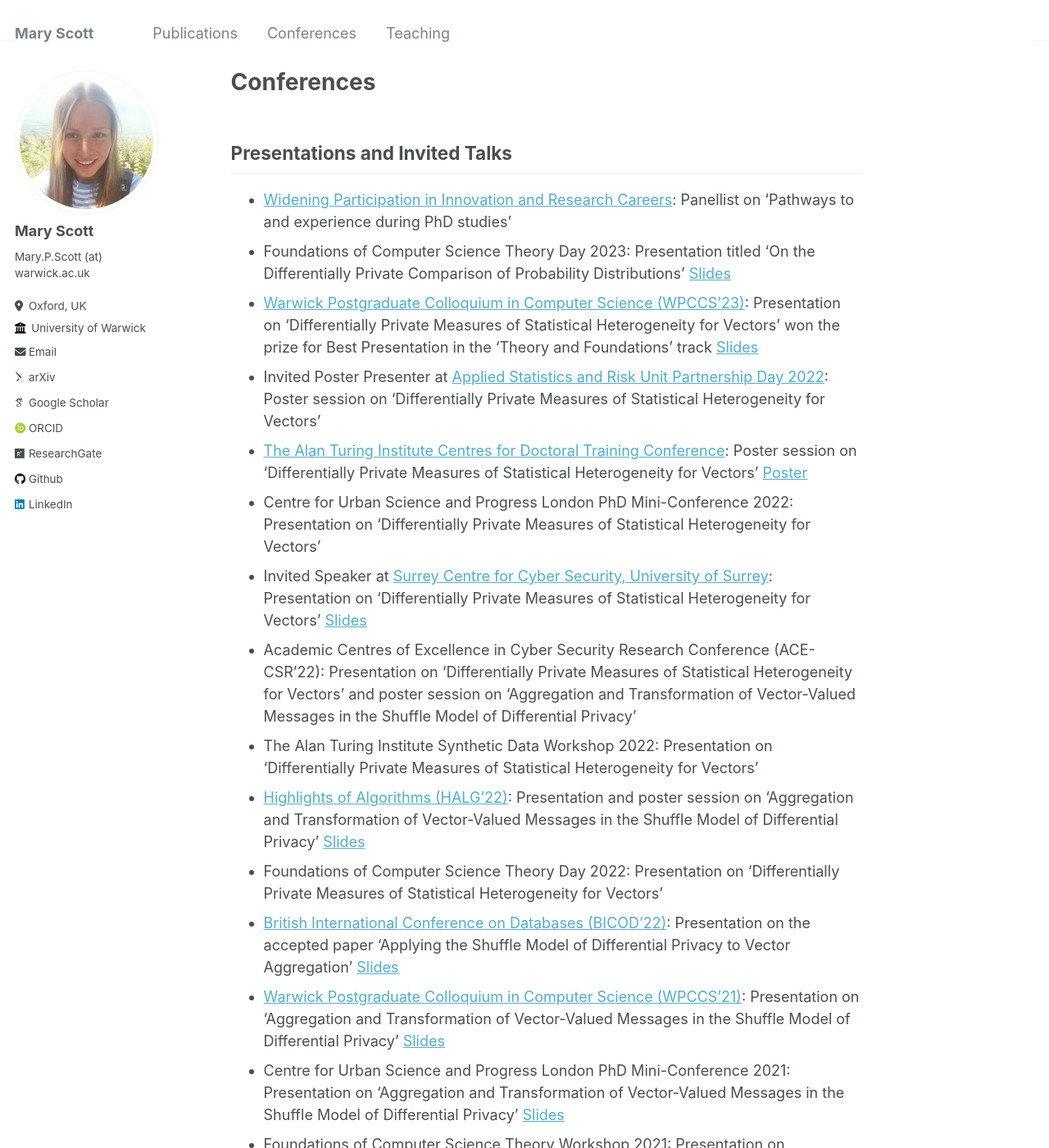
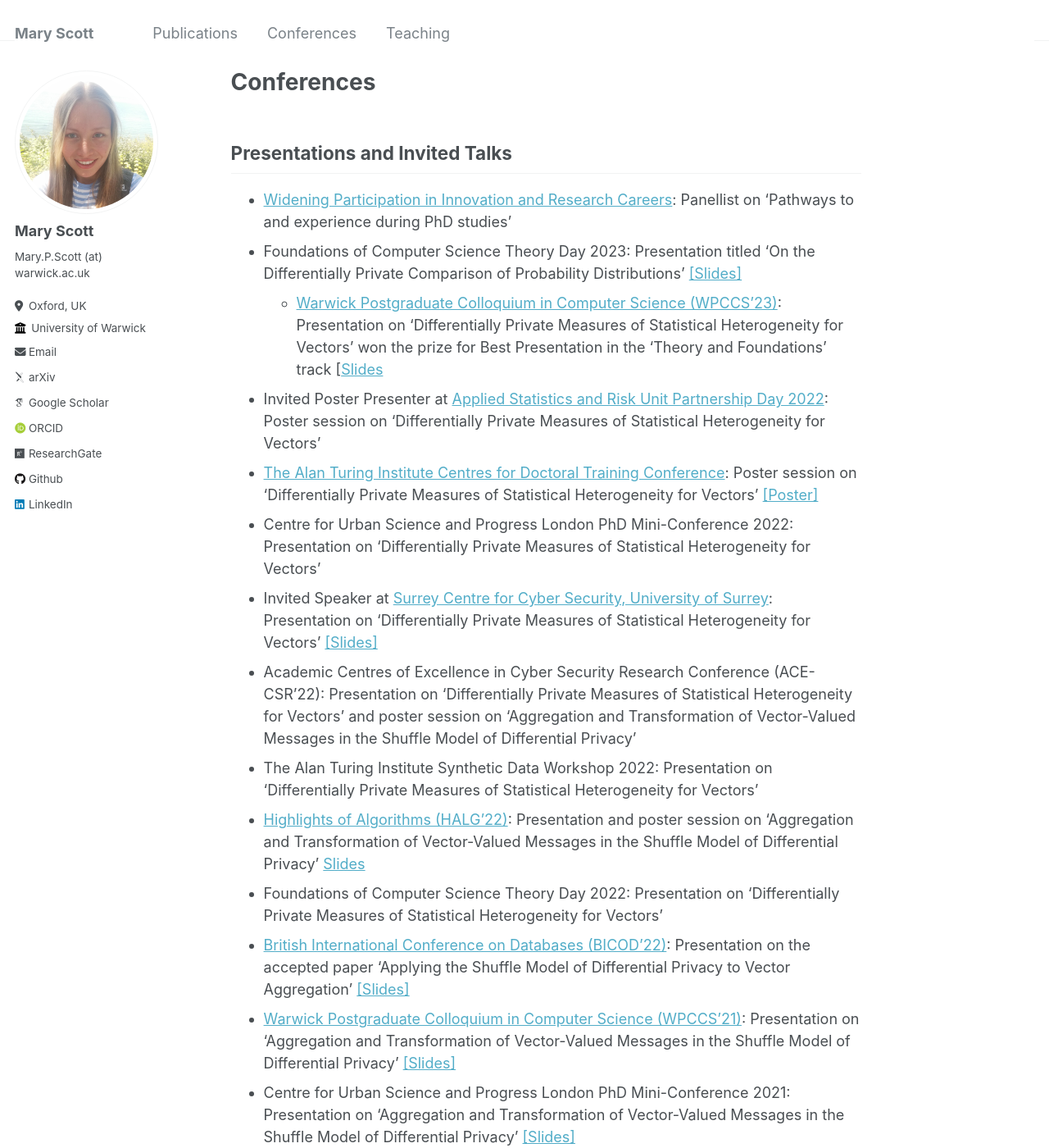
Before and after one commit to mary-python/mary-python.github.io, a Jekyll site: the page built from _pages/conferences.md, in a window 1280 px wide and 1400 px high. Shown: the whole window at 82% size. Built offline with Jekyll 4.4.1, drawn with Linux system fonts in a browser that asks for light colours; some web fonts are replaced; some of the changed text lies outside the part shown.

```diff
--- a/_pages/conferences.md
+++ b/_pages/conferences.md
@@ -11,26 +11,26 @@ Presentations and Invited Talks
 ------
 
 * [Widening Participation in Innovation and Research Careers](https://warwick.ac.uk/fac/sci/statistics/postgrad/research/wideningparticipation/): Panellist on 'Pathways to and experience during PhD studies'
-* Foundations of Computer Science Theory Day 2023: Presentation titled 'On the Differentially Private Comparison of Probability Distributions' [Slides](/talks/Mary Scott DP comparison of prob dists.pptx)
-* [Warwick Postgraduate Colloquium in Computer Science (WPCCS'23)](https://warwick.ac.uk/fac/sci/dcs/research/wpccs/wpccs23/): Presentation on 'Differentially Private Measures of Statistical Heterogeneity for Vectors' won the prize for Best Presentation in the 'Theory and Foundations' track [Slides](/talks/Mary Scott WPCCS slides.pptx)
+* Foundations of Computer Science Theory Day 2023: Presentation titled 'On the Differentially Private Comparison of Probability Distributions' [[Slides]](/talks/Mary Scott DP comparison of prob dists.pptx)
+  * [Warwick Postgraduate Colloquium in Computer Science (WPCCS'23)](https://warwick.ac.uk/fac/sci/dcs/research/wpccs/wpccs23/): Presentation on 'Differentially Private Measures of Statistical Heterogeneity for Vectors' won the prize for Best Presentation in the 'Theory and Foundations' track [[Slides](/talks/Mary Scott WPCCS slides.pptx)
 * Invited Poster Presenter at [Applied Statistics and Risk Unit Partnership Day 2022](https://warwick.ac.uk/fac/sci/statistics/asru/registration-page-2022n/): Poster session on 'Differentially Private Measures of Statistical Heterogeneity for Vectors'
-* [The Alan Turing Institute Centres for Doctoral Training Conference](https://www.eventsforce.net/turingevents/frontend/reg/thome.csp?pageID=78543&eventID=226&traceRedir=2): Poster session on 'Differentially Private Measures of Statistical Heterogeneity for Vectors' [Poster](/talks/Mary Scott academic poster.pdf)
+* [The Alan Turing Institute Centres for Doctoral Training Conference](https://www.eventsforce.net/turingevents/frontend/reg/thome.csp?pageID=78543&eventID=226&traceRedir=2): Poster session on 'Differentially Private Measures of Statistical Heterogeneity for Vectors' [[Poster]](/talks/Mary Scott academic poster.pdf)
 * Centre for Urban Science and Progress London PhD Mini-Conference 2022: Presentation on 'Differentially Private Measures of Statistical Heterogeneity for Vectors'
-* Invited Speaker at [Surrey Centre for Cyber Security, University of Surrey](https://www.surrey.ac.uk/surrey-centre-cyber-security): Presentation on 'Differentially Private Measures of Statistical Heterogeneity for Vectors' [Slides](/talks/Mary Scott talk slides.pptx)
+* Invited Speaker at [Surrey Centre for Cyber Security, University of Surrey](https://www.surrey.ac.uk/surrey-centre-cyber-security): Presentation on 'Differentially Private Measures of Statistical Heterogeneity for Vectors' [[Slides]](/talks/Mary Scott talk slides.pptx)
 * Academic Centres of Excellence in Cyber Security Research Conference (ACE-CSR'22): Presentation on 'Differentially Private Measures of Statistical Heterogeneity for Vectors' and poster session on 'Aggregation and Transformation of Vector-Valued Messages in the Shuffle Model of Differential Privacy'
 * The Alan Turing Institute Synthetic Data Workshop 2022: Presentation on 'Differentially Private Measures of Statistical Heterogeneity for Vectors'
 * [Highlights of Algorithms (HALG'22)](https://www.lse.ac.uk/HALG-2022): Presentation and poster session on 'Aggregation and Transformation of Vector-Valued Messages in the Shuffle Model of Differential Privacy' [Slides](/talks/Scott_Fri.pptx)
 * Foundations of Computer Science Theory Day 2022: Presentation on 'Differentially Private Measures of Statistical Heterogeneity for Vectors'
-* [British International Conference on Databases (BICOD'22)](https://www.bicod.uk/): Presentation on the accepted paper 'Applying the Shuffle Model of Differential Privacy to Vector Aggregation' [Slides](/talks/Mary Scott Shuffle Model BICOD21.pptx)
-* [Warwick Postgraduate Colloquium in Computer Science (WPCCS'21)](https://warwick.ac.uk/fac/sci/dcs/research/wpccs/wpccs21/): Presentation on 'Aggregation and Transformation of Vector-Valued Messages in the Shuffle Model of Differential Privacy' [Slides](/talks/Aggregation and Transformation of Vector-Valued Messages in the Shuffle Model of Differential Privacy.pptx)
-* Centre for Urban Science and Progress London PhD Mini-Conference 2021: Presentation on 'Aggregation and Transformation of Vector-Valued Messages in the Shuffle Model of Differential Privacy' [Slides](/talks/Mary Scott CUSP 2021.pptx)
-* Foundations of Computer Science Theory Workshop 2021: Presentation on 'Extending the Shuffle Model of Differential Privacy to Vectors' [Slides](/talks/Extending the Shuffle Model of Differential Privacy to Vectors.pptx)
-* [Warwick Postgraduate Colloquium in Computer Science (WPCCS'20)](https://warwick.ac.uk/fac/sci/dcs/research/wpccs/wpccs20/): Presentation on 'Extending the Shuffle Model of Differential Privacy to Vectors' won the prize for Best Long Presentation [Slides](/talks/Mary Scott Pre-Recorded Presentation WPCCS.pptx)
-* Centre for Urban Science and Progress London PhD Mini-Conference 2020: Presentation on 'Extending the Shuffle Model of Differential Privacy to Vectors' [Slides](/talks/Mary Scott Introductory Presentation CUSP.pptx)
+* [British International Conference on Databases (BICOD'22)](https://www.bicod.uk/): Presentation on the accepted paper 'Applying the Shuffle Model of Differential Privacy to Vector Aggregation' [[Slides]](/talks/Mary Scott Shuffle Model BICOD21.pptx)
+* [Warwick Postgraduate Colloquium in Computer Science (WPCCS'21)](https://warwick.ac.uk/fac/sci/dcs/research/wpccs/wpccs21/): Presentation on 'Aggregation and Transformation of Vector-Valued Messages in the Shuffle Model of Differential Privacy' [[Slides]](/talks/Aggregation and Transformation of Vector-Valued Messages in the Shuffle Model of Differential Privacy.pptx)
+* Centre for Urban Science and Progress London PhD Mini-Conference 2021: Presentation on 'Aggregation and Transformation of Vector-Valued Messages in the Shuffle Model of Differential Privacy' [[Slides]](/talks/Mary Scott CUSP 2021.pptx)
+* Foundations of Computer Science Theory Workshop 2021: Presentation on 'Extending the Shuffle Model of Differential Privacy to Vectors' [[Slides]](/talks/Extending the Shuffle Model of Differential Privacy to Vectors.pptx)
+* [Warwick Postgraduate Colloquium in Computer Science (WPCCS'20)](https://warwick.ac.uk/fac/sci/dcs/research/wpccs/wpccs20/): Presentation on 'Extending the Shuffle Model of Differential Privacy to Vectors' won the prize for Best Long Presentation [[Slides]](/talks/Mary Scott Pre-Recorded Presentation WPCCS.pptx)
+* Centre for Urban Science and Progress London PhD Mini-Conference 2020: Presentation on 'Extending the Shuffle Model of Differential Privacy to Vectors' [[Slides]](/talks/Mary Scott Introductory Presentation CUSP.pptx)
 * Academic Centres of Excellence in Cyber Security Research Conference (ACE-CSR'20): Presentation on 'Extending the Shuffle Model of Differential Privacy to Vectors'
-* Newcastle UK Cyber Security PhD Winter School 2020: Poster session on 'New Algorithms for Differential Privacy' [Poster](/talks/WISC_Poster.pdf)
-* Centre for Urban Science and Progress London PhD Mini-Conference 2019: Presentation on 'New Algorithms for Differential Privacy' [Slides](/talks/CUSP London Mini-Conference.pptx)
-* The Alan Turing Institute 2019: Presentation on 'Scalable Assessment of Linkage Risks' [Slides](/talks/Scalable assessment of linkage risks version 2.pptx)
+* Newcastle UK Cyber Security PhD Winter School 2020: Poster session on 'New Algorithms for Differential Privacy' [[Poster]](/talks/WISC_Poster.pdf)
+* Centre for Urban Science and Progress London PhD Mini-Conference 2019: Presentation on 'New Algorithms for Differential Privacy' [[Slides]](/talks/CUSP London Mini-Conference.pptx)
+* The Alan Turing Institute 2019: Presentation on 'Scalable Assessment of Linkage Risks' [[Slides]](/talks/Scalable assessment of linkage risks version 2.pptx)
 
 Organising Committee and Session Chair
 ------
```
